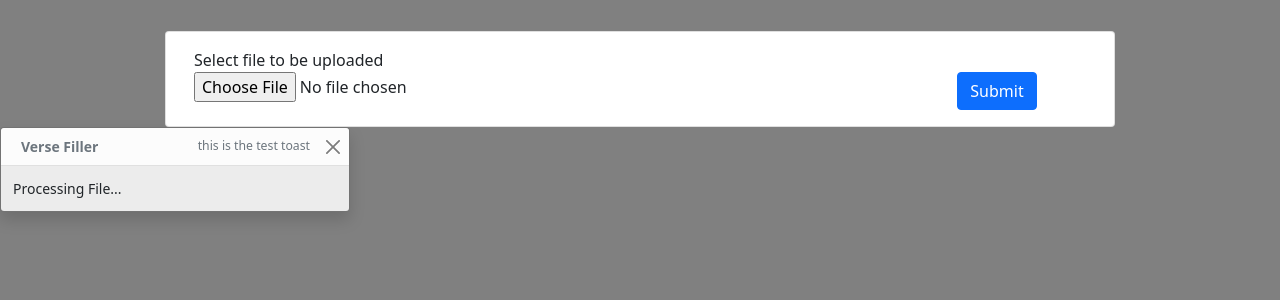
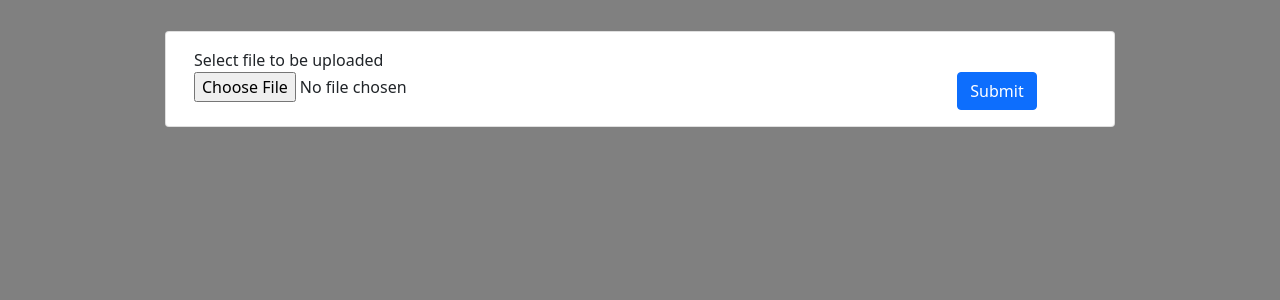
Before and after one commit to folzieds/verse-filler, a Flask app: page / in a window 1280 px wide. Shown: the part 56-356 px from the top of the page. Run offline with Flask 2, Linux system fonts and the light colour scheme; parts of the project's set-up code (start-up, migrations or seed data) failed here and were passed over; some libraries are stand-ins or nearby versions.

```diff
--- a/templates/index.html
+++ b/templates/index.html
@@ -23,18 +23,6 @@
         </div>
     </div>
 
-    <div class="toast-container">
-        <div class="toast show" role="alert" aria-live="assertive" aria-atomic="true">
-          <div class="toast-header">
-            <img class="rounded me-2" src="{{url_for('static', filename = 'favicon-16x16.png')}}" alt="">
-            <strong class="me-auto">Verse Filler</strong>
-            <small class="text-muted">this is the test toast</small>
-            <button type="button" class="btn-close" data-bs-dismiss="toast" aria-label="Close"></button>
-          </div>
-          <div class="toast-body">
-            Processing File...
-          </div>
-        </div>
         <!-- Add Toast when submit button is clicked-->
         <!-- Form should be inside a card or a modal kind of stuff -->
         <!-- Help should follow under instead of going to another page -->
```
Also changed, not shown: 1 other file.
